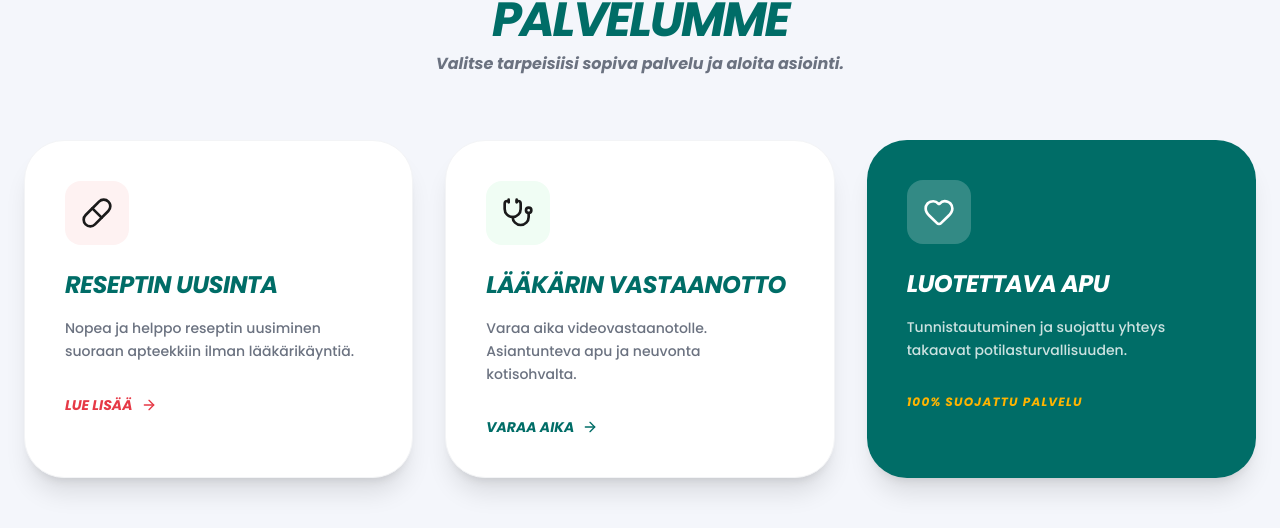
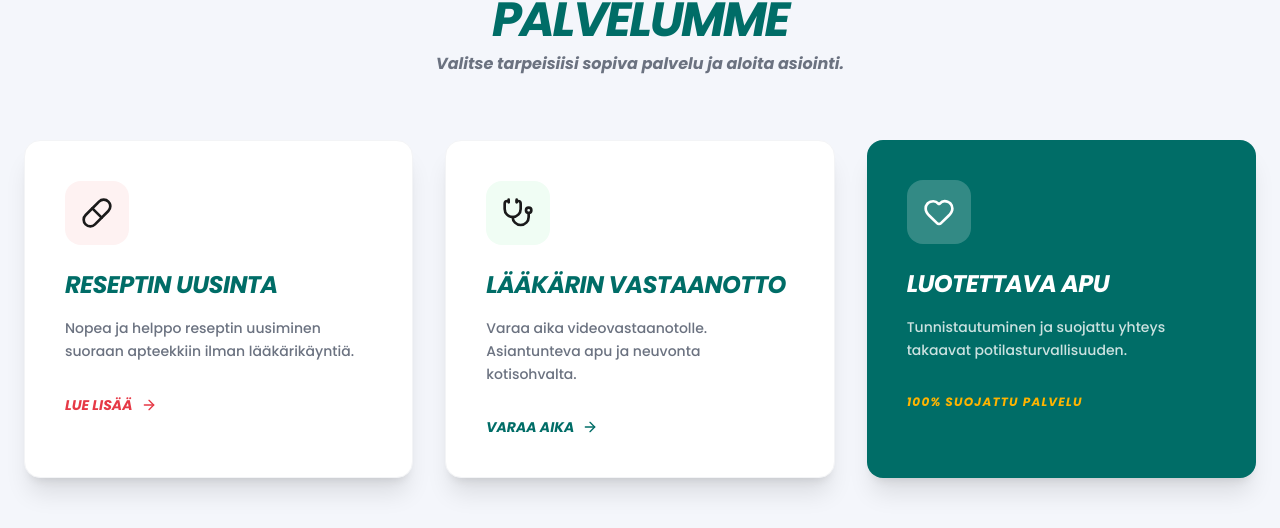
Before and after one commit to alfuapp/primelast, a Next.js app: page / in a window 1280 px wide. Shown: the part 813-1341 px from the top of the page. Built offline with nearby package versions, Linux system fonts and the light colour scheme; no server answers.

Commit message:
correcting cards

```diff
--- a/app/globals.css
+++ b/app/globals.css
@@ -30,3 +30,18 @@ body {
 .input-field {
   @apply w-full p-4 bg-gray-50 border border-gray-100 rounded-2xl outline-none focus:ring-2 focus:ring-[#006d67] transition-all;
 }
+@keyframes fadeUp {
+  from {
+    opacity: 0;
+    transform: translateY(30px);
+  }
+  to {
+    opacity: 1;
+    transform: translateY(0);
+  }
+}
+
+.animate-fade-up {
+  animation: fadeUp 0.8s ease-out forwards;
+  opacity: 0;
+}
--- a/app/page.tsx
+++ b/app/page.tsx
@@ -89,7 +89,7 @@ export default function HomePage() {
 
         <div className="grid md:grid-cols-3 gap-8">
           {/* CARD 1: RESEPTI */}
-          <div className="group bg-white p-10 rounded-[2.5rem] shadow-xl border border-gray-100 hover:border-[#E63946] transition-all hover:-translate-y-2 cursor-pointer" onClick={() => router.push('/services')}>
+          <div className="group bg-white p-10 rounded-[1.0rem] shadow-xl border border-gray-100 hover:border-[#E63946] transition-all hover:-translate-y-2 cursor-pointer" onClick={() => router.push('/services')}>
             <div className="bg-red-50 w-16 h-16 rounded-2xl flex items-center justify-center mb-6 group-hover:bg-[#E63946] group-hover:text-white transition-all">
               <Pill size={32} />
             </div>
@@ -103,7 +103,7 @@ export default function HomePage() {
           </div>
 
           {/* CARD 2: VASTAANOTTO */}
-          <div className="group bg-white p-10 rounded-[2.5rem] shadow-xl border border-gray-100 hover:border-[#006d67] transition-all hover:-translate-y-2 cursor-pointer" onClick={() => router.push('/services')}>
+          <div className="group bg-white p-10 rounded-[1.0rem] shadow-xl border border-gray-100 hover:border-[#006d67] transition-all hover:-translate-y-2 cursor-pointer" onClick={() => router.push('/services')}>
             <div className="bg-green-50 w-16 h-16 rounded-2xl flex items-center justify-center mb-6 group-hover:bg-[#006d67] group-hover:text-white transition-all">
               <Stethoscope size={32} />
             </div>
@@ -117,7 +117,7 @@ export default function HomePage() {
           </div>
 
           {/* CARD 3: TIETOTURVA */}
-          <div className="group bg-[#006d67] p-10 rounded-[2.5rem] shadow-xl text-white transition-all hover:-translate-y-2">
+          <div className="group bg-[#006d67] p-10 rounded-[1.0rem] shadow-xl text-white transition-all hover:-translate-y-2">
             <div className="bg-white/20 w-16 h-16 rounded-2xl flex items-center justify-center mb-6">
               <Heart size={32} />
             </div>
```
